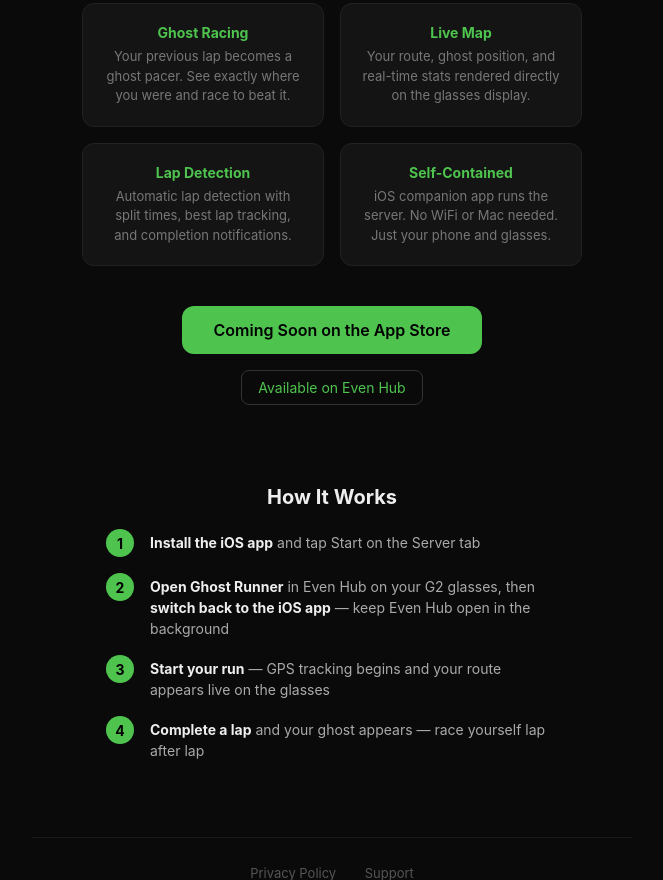
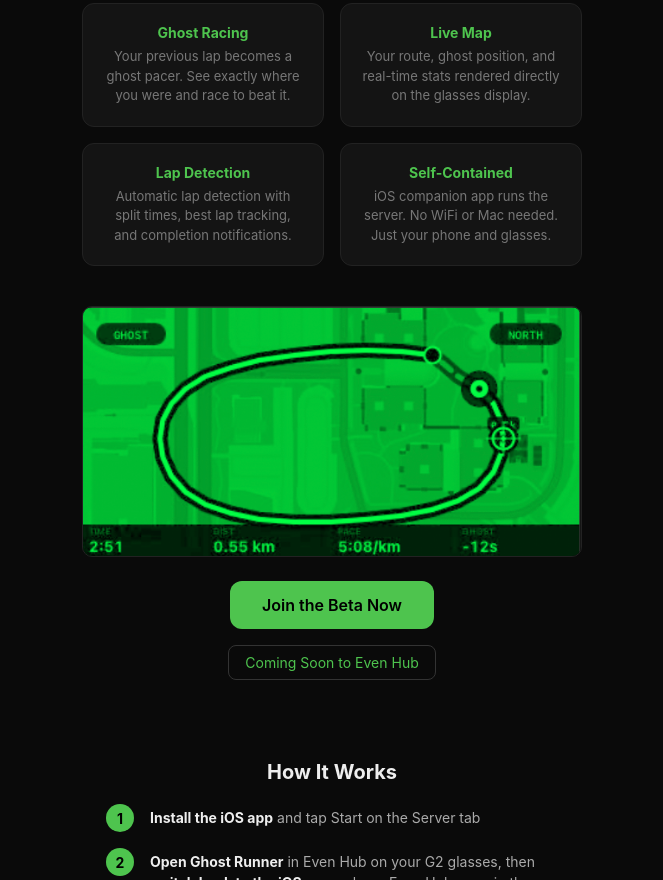
Before and after one commit to atlascodesai/ghost-runner-site, a plain HTML site: page index.html in a window 1280 px wide. Shown: the part 441-1321 px from the top of the page, without its empty margins (308-971 px from the left). Drawn offline with Linux system fonts and the light colour scheme.

Commit message:
feat: add glasses preview, TestFlight beta link, update CTAs

```diff
--- a/index.html
+++ b/index.html
@@ -191,8 +191,9 @@
         <p>iOS companion app runs the server. No WiFi or Mac needed. Just your phone and glasses.</p>
       </div>
     </div>
-    <a class="cta" href="#">Coming Soon on the App Store</a>
-    <a class="cta-secondary" href="#">Available on Even Hub</a>
+    <img src="glasses-preview.png" alt="Ghost Runner on G2 glasses" style="width:100%;max-width:500px;border-radius:10px;border:1px solid #222;margin-bottom:24px;">
+    <a class="cta" href="https://testflight.apple.com/join/9UZp1FuC">Join the Beta Now</a>
+    <a class="cta-secondary" href="#">Coming Soon to Even Hub</a>
   </div>
 
   <div class="how-it-works">
```
Also changed, not shown: glasses-preview.png (added).
